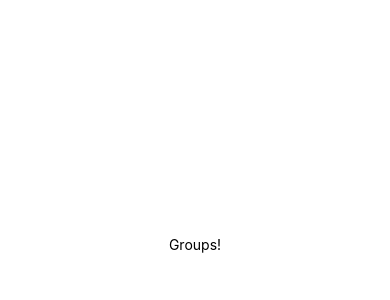
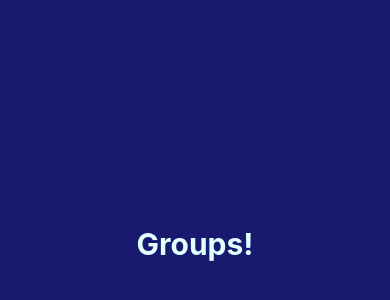
Before and after one commit to HenriqueMarcelo/ignite-teams, a React Native app: screen / in a window 390 px wide. Shown: the part 178-478 px from the top of the page. Built offline with nearby package versions, Linux system fonts and the light colour scheme.

Commit message:
feat: install styled-component and eslint

```diff
--- a/App.tsx
+++ b/App.tsx
@@ -1,7 +1,5 @@
-import { Groups } from "@screens/Groups";
+import { Groups } from '@screens/Groups'
 
 export default function App() {
-  return (
-    <Groups/>
-  );
+  return <Groups />
 }
--- a/package.json
+++ b/package.json
@@ -16,8 +16,13 @@
   },
   "devDependencies": {
     "@babel/core": "^7.20.0",
+    "@rocketseat/eslint-config": "^1.2.0",
     "@types/react": "~18.0.14",
+    "@types/styled-components": "^5.1.26",
+    "@types/styled-components-react-native": "^5.2.1",
     "babel-plugin-module-resolver": "^5.0.0",
+    "eslint": "^8.42.0",
+    "styled-components": "^5.3.10",
     "typescript": "^4.9.4"
   },
   "private": true
--- a/src/screens/Groups/index.tsx
+++ b/src/screens/Groups/index.tsx
@@ -1,18 +1,9 @@
-import { StyleSheet, Text, View } from 'react-native';
+import { Container, MainText } from './styles'
 
 export function Groups() {
   return (
-    <View style={styles.container}>
-      <Text>Groups!</Text>
-    </View>
-  );
+    <Container>
+      <MainText>Groups!</MainText>
+    </Container>
+  )
 }
-
-const styles = StyleSheet.create({
-  container: {
-    flex: 1,
-    backgroundColor: '#fff',
-    alignItems: 'center',
-    justifyContent: 'center',
-  },
-});
--- /dev/null
+++ b/src/screens/Groups/styles.ts
@@ -0,0 +1,14 @@
+import styled from 'styled-components/native'
+
+export const Container = styled.View`
+  flex: 1;
+  background-color: midnightblue;
+  align-items: center;
+  justify-content: center;
+`
+
+export const MainText = styled.Text`
+  color: lightcyan;
+  font-size: 30px;
+  font-weight: bold;
+`
```
Also changed, not shown: .eslintrc.js (added), 1 other file (tests, documents, lock files or other folders).
